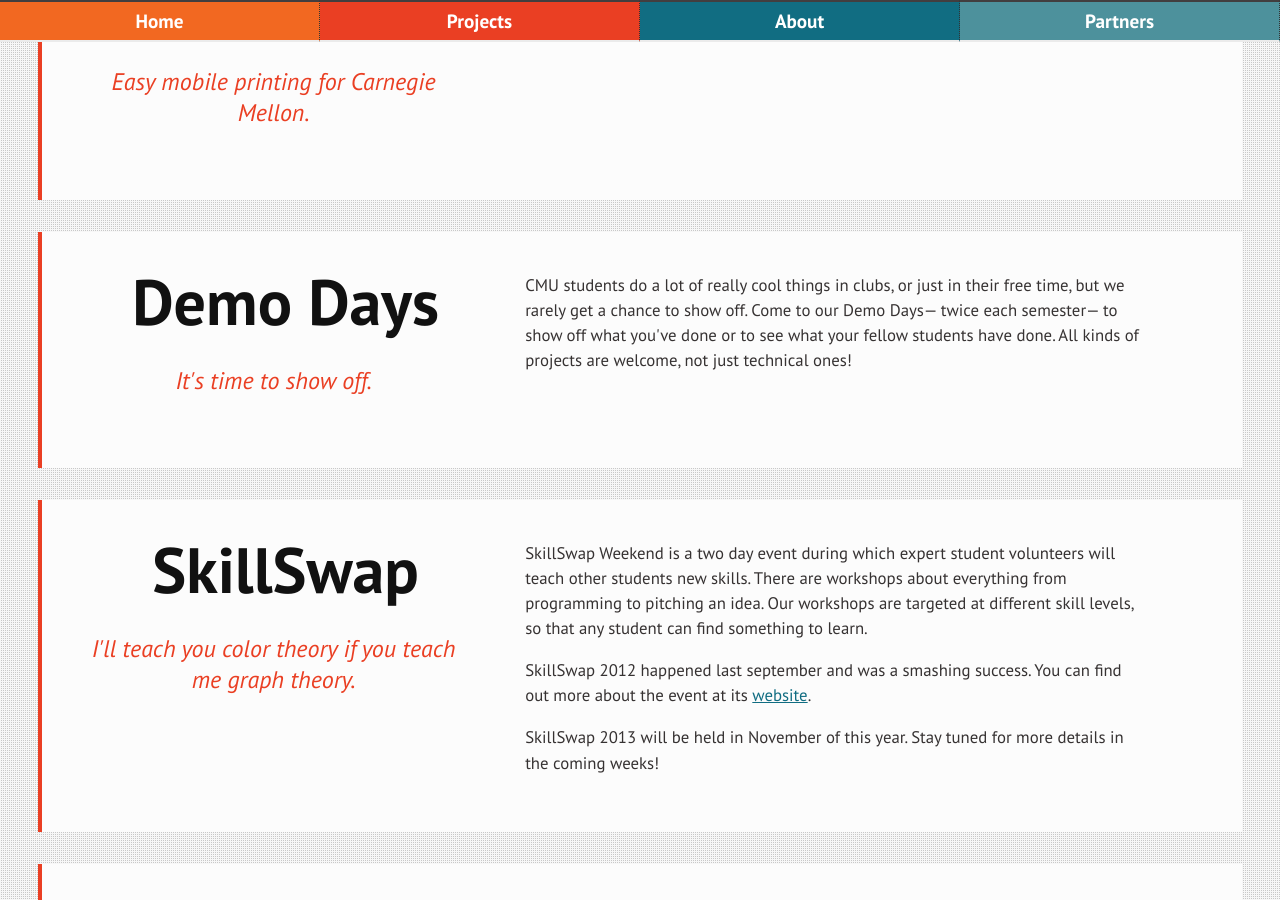
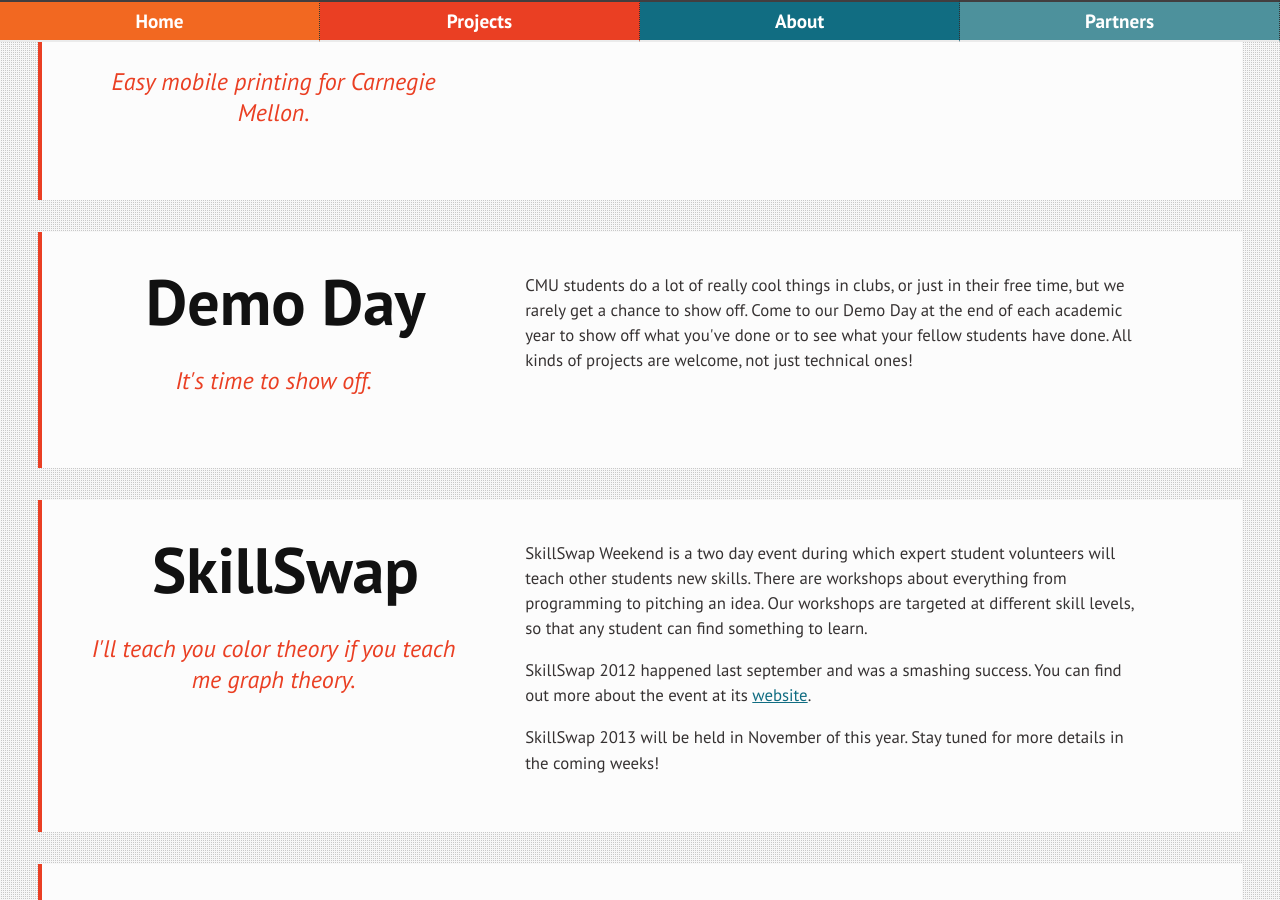
Before and after one commit to ScottyLabs/scottylabs.github.io, a Jekyll site: the page built from projects.html, in a window 1280 px wide and 900 px high, scrolled down 1400 px. Built offline with Jekyll 4.4.1, drawn with Linux system fonts in a browser that asks for light colours; nearby versions of some CDN libraries.

Commit message:
updated demo days to demo day

```diff
--- a/projects.html
+++ b/projects.html
@@ -67,14 +67,14 @@
 		</li>
 		<li class="project">
 			<hgroup>
-				<h2>Demo Days</h2>
+				<h2>Demo Day</h2>
 				<h3>It's time to show off.</h3>
 			</hgroup>
             <p>
                 CMU students do a lot of really cool things in clubs, or just in their free time, but
-                we rarely get a chance to show off. Come to our Demo Days— twice each semester—
-                to show off what you've done or to see what your fellow students have done. All kinds of
-                projects are welcome, not just technical ones!
+                we rarely get a chance to show off. Come to our Demo Day at the end of each academic
+                year to show off what you've done or to see what your fellow students have done. All
+                kinds of projects are welcome, not just technical ones!
             </p>
 		</li>
 		<li class="project">
```
